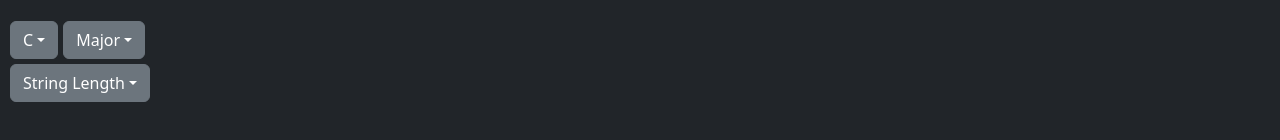
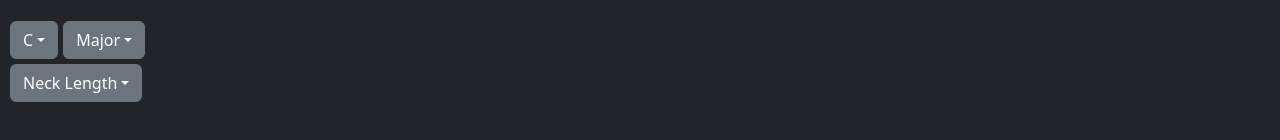
Before and after one commit to DanielSollis/Scales, a React (Vite) app: page / in a window 1280 px wide. Shown: the part 284-424 px from the top of the page. Built offline with nearby package versions, Linux system fonts and the light colour scheme.

Commit message:
adding dependencies for vercel

```diff
--- a/src/components/ScaleDropdowns.tsx
+++ b/src/components/ScaleDropdowns.tsx
@@ -2,7 +2,6 @@ import React from "react";
 import Dropdown from "react-bootstrap/Dropdown";
 
 const scales = ["Major", "Minor", "Major Pentatonic", "Minor Pentatonic"];
-
 const notes = ["A", "A#", "B", "C", "C#", "D", "D#", "E", "F", "F#", "G", "G#"];
 
 interface props {
@@ -70,7 +69,7 @@ const ScaleDropdown = function (props: props) {
       </div>
 
       <Dropdown>
-        <Dropdown.Toggle variant="secondary">String Length</Dropdown.Toggle>
+        <Dropdown.Toggle variant="secondary">Neck Length</Dropdown.Toggle>
         <Dropdown.Menu>
           <Dropdown.Item onClick={onStringLengthSelect(12)}>Half</Dropdown.Item>
           <Dropdown.Item onClick={onStringLengthSelect(24)}>Full</Dropdown.Item>
```
Also changed, not shown: 1 other file (tests, documents, lock files or other folders).
